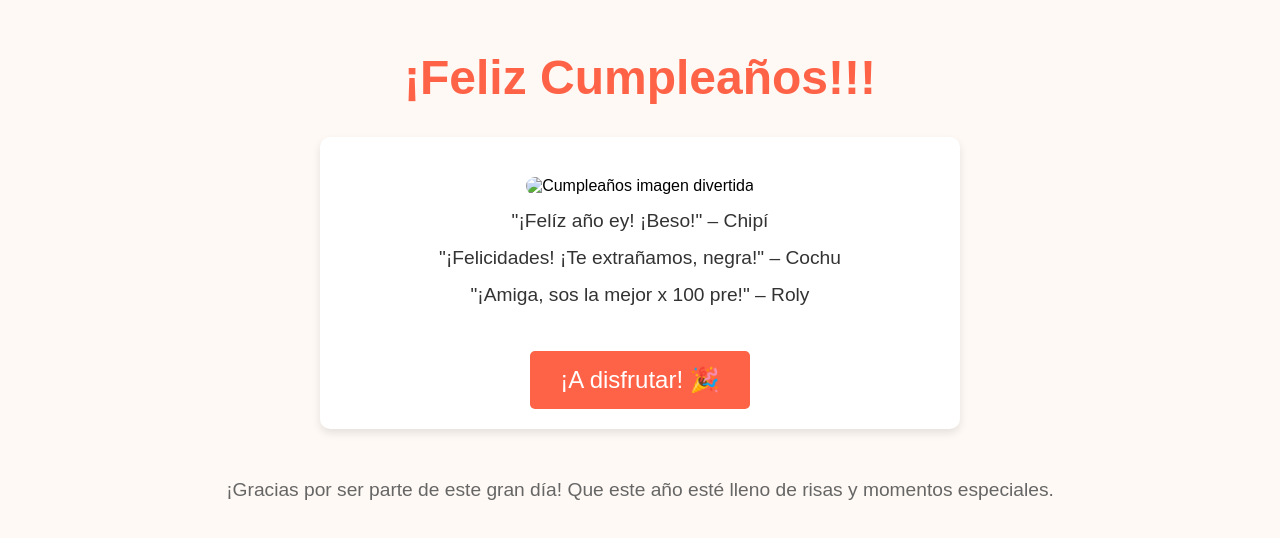
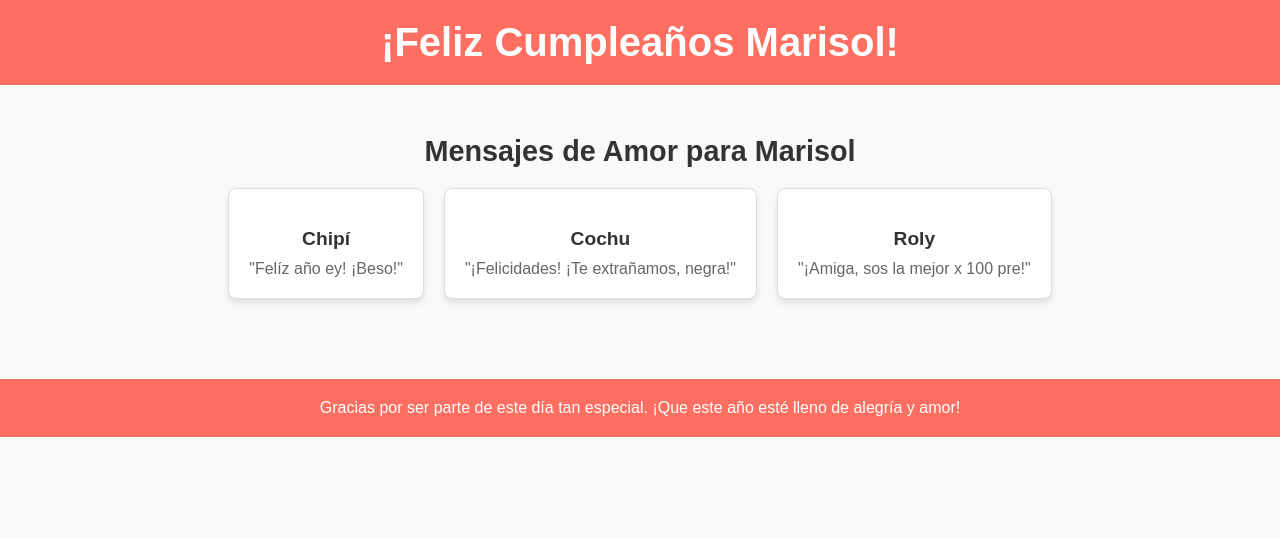
Before and after one commit to Maxcontinental4/Marisoooool, a plain HTML site: page index.html in a window 1280 px wide. Drawn offline with Linux system fonts and the light colour scheme.

Commit message:
Update index.html

```diff
--- a/index.html
+++ b/index.html
@@ -3,77 +3,100 @@
 <head>
     <meta charset="UTF-8">
     <meta name="viewport" content="width=device-width, initial-scale=1.0">
-    <title>¡Feliz Cumpleaños!</title>
+    <title>Feliz Cumpleaños Marisol</title>
     <style>
         body {
             font-family: Arial, sans-serif;
-            text-align: center;
-            background-color: #fef9f4;
             margin: 0;
             padding: 0;
+            background-color: #f9f9f9;
+            color: #333;
         }
-        h1 {
-            color: #ff6347;
-            font-size: 3em;
-            margin-top: 50px;
+        header {
+            background-color: #ff6f61;
+            color: #fff;
+            text-align: center;
+            padding: 20px 10px;
         }
-        .content {
+        header h1 {
+            margin: 0;
+            font-size: 2.5em;
+        }
+        .container {
+            max-width: 1200px;
+            margin: 0 auto;
             padding: 20px;
-            background-color: #ffffff;
-            margin-top: 20px;
-            border-radius: 10px;
-            box-shadow: 0 4px 8px rgba(0, 0, 0, 0.1);
-            width: 80%;
-            max-width: 600px;
-            margin-left: auto;
-            margin-right: auto;
         }
-        .message {
+        .reviews-section {
+            margin: 30px 0;
+        }
+        .reviews-title {
+            font-size: 1.8em;
+            margin-bottom: 20px;
+            text-align: center;
+        }
+        .reviews-container {
+            display: flex;
+            flex-wrap: wrap;
+            gap: 20px;
+            justify-content: center;
+        }
+        .review-card {
+            background-color: #fff;
+            border: 1px solid #ddd;
+            border-radius: 8px;
+            padding: 20px;
+            box-shadow: 0 4px 6px rgba(0, 0, 0, 0.1);
+            max-width: 300px;
+            text-align: center;
+        }
+        .review-card h3 {
             font-size: 1.2em;
-            color: #333;
-            margin: 15px 0;
+            margin-bottom: 10px;
         }
-        .image-container {
-            margin-top: 20px;
+        .review-card p {
+            font-size: 1em;
+            margin: 0;
+            color: #666;
         }
-        .image-container img {
-            width: 100%;
-            max-width: 400px;
-            border-radius: 10px;
-        }
-        .cta-button {
-            display: inline-block;
-            padding: 15px 30px;
-            background-color: #ff6347;
-            color: white;
-            font-size: 1.5em;
-            text-decoration: none;
-            border-radius: 5px;
+        footer {
+            text-align: center;
+            padding: 20px;
+            background-color: #ff6f61;
+            color: #fff;
             margin-top: 30px;
         }
-        .cta-button:hover {
-            background-color: #ff4500;
-        }
-        footer {
-            margin-top: 50px;
-            font-size: 1.2em;
-            color: #666;
+        footer p {
+            margin: 0;
+            font-size: 1em;
         }
     </style>
 </head>
 <body>
-    <h1>¡Feliz Cumpleaños!!!</h1>
-    <div class="content">
-        <div class="image-container">
-            <img src="ruta/a/tu/imagen.jpg" alt="Cumpleaños imagen divertida">
-        </div>
-        <div class="message">"¡Felíz año ey! ¡Beso!" – Chipí</div>
-        <div class="message">"¡Felicidades! ¡Te extrañamos, negra!" – Cochu</div>
-        <div class="message">"¡Amiga, sos la mejor x 100 pre!" – Roly</div>
-        <a href="#" class="cta-button">¡A disfrutar! 🎉</a>
+    <header>
+        <h1>¡Feliz Cumpleaños Marisol!</h1>
+    </header>
+    <div class="container">
+        <section class="reviews-section">
+            <h2 class="reviews-title">Mensajes de Amor para Marisol</h2>
+            <div class="reviews-container">
+                <div class="review-card">
+                    <h3>Chipí</h3>
+                    <p>"Felíz año ey! ¡Beso!"</p>
+                </div>
+                <div class="review-card">
+                    <h3>Cochu</h3>
+                    <p>"¡Felicidades! ¡Te extrañamos, negra!"</p>
+                </div>
+                <div class="review-card">
+                    <h3>Roly</h3>
+                    <p>"¡Amiga, sos la mejor x 100 pre!"</p>
+                </div>
+            </div>
+        </section>
     </div>
     <footer>
-        <p>¡Gracias por ser parte de este gran día! Que este año esté lleno de risas y momentos especiales.</p>
+        <p>Gracias por ser parte de este día tan especial. ¡Que este año esté lleno de alegría y amor!</p>
     </footer>
 </body>
 </html>
```
